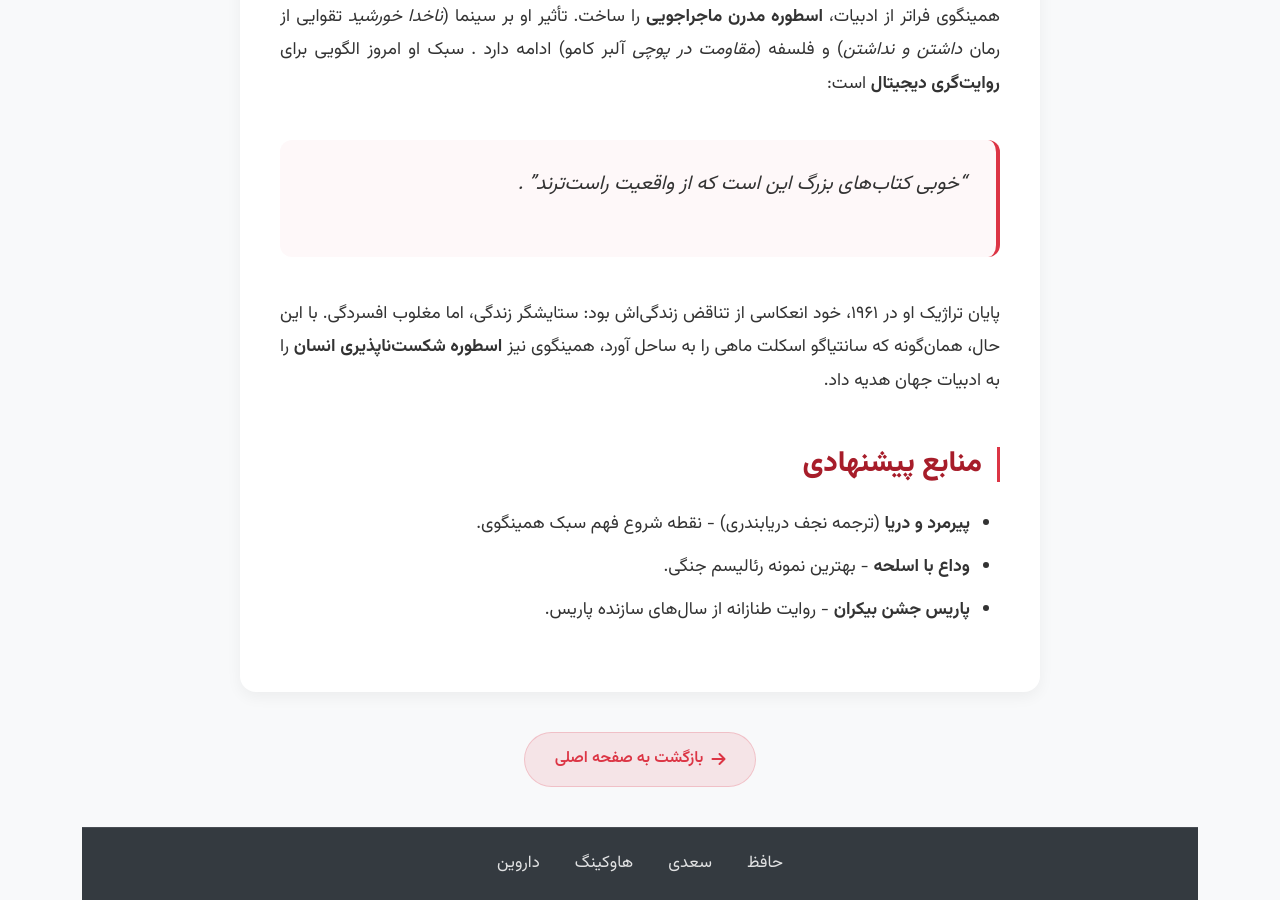
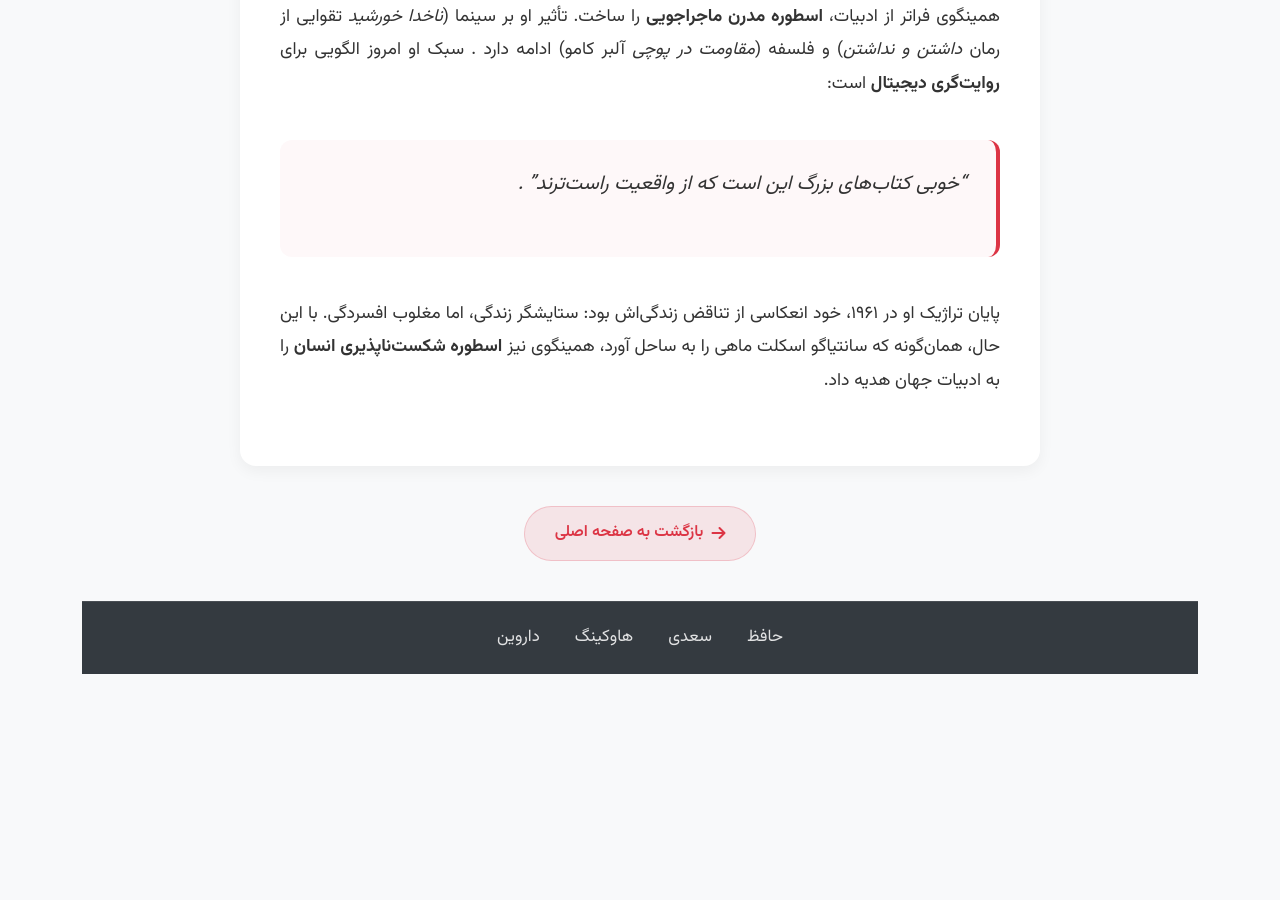
Before and after one commit to darkblog/darkblog.github.io, a Jekyll site: the page built from _posts/2025-6-28-14.md, in a window 1280 px wide and 900 px high, scrolled down 4035 px. Built offline with Jekyll 4.4.1, drawn with Linux system fonts in a browser that asks for light colours; after the commit the page ends 4709 px from its top, so only the background shows below that.

Commit message:
Update 2025-6-28-14.md

```diff
--- a/_posts/2025-6-28-14.md
+++ b/_posts/2025-6-28-14.md
@@ -78,8 +78,3 @@ title: ارنست همینگوی - غول ادبیات مدرن و تأثیر ج
 > _"خوبی کتاب‌های بزرگ این است که از واقعیت راست‌ترند"_ .
 
 پایان تراژیک او در ۱۹۶۱، خود انعکاسی از تناقض زندگی‌اش بود: ستایشگر زندگی، اما مغلوب افسردگی. با این حال، همان‌گونه که سانتیاگو اسکلت ماهی را به ساحل آورد، همینگوی نیز **اسطوره شکست‌ناپذیری انسان** را به ادبیات جهان هدیه داد.
-
-## منابع پیشنهادی
-- **پیرمرد و دریا** (ترجمه نجف دریابندری) - نقطه شروع فهم سبک همینگوی.
-- **وداع با اسلحه** - بهترین نمونه رئالیسم جنگی.
-- **پاریس جشن بیکران** - روایت طنازانه از سال‌های سازنده پاریس.
```
